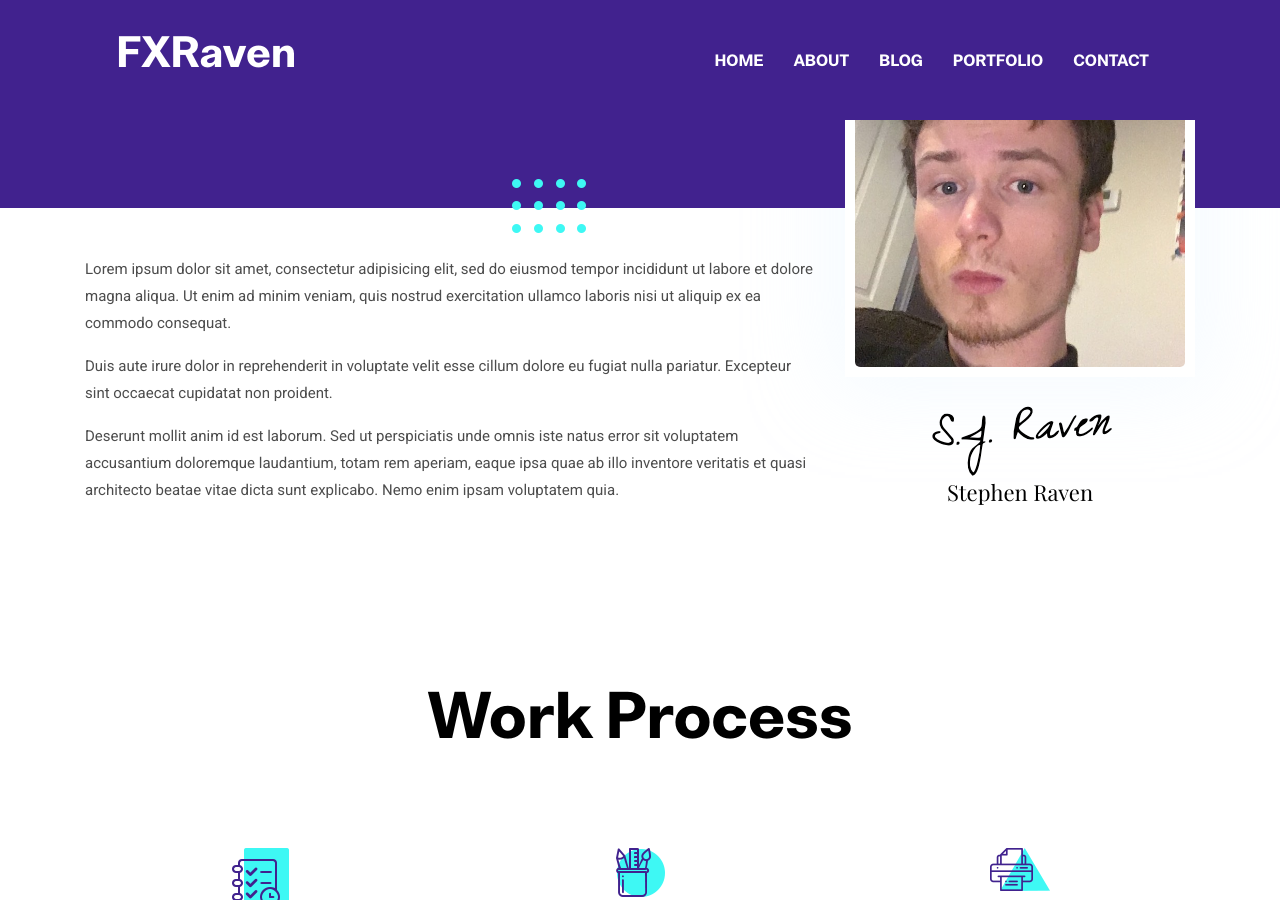
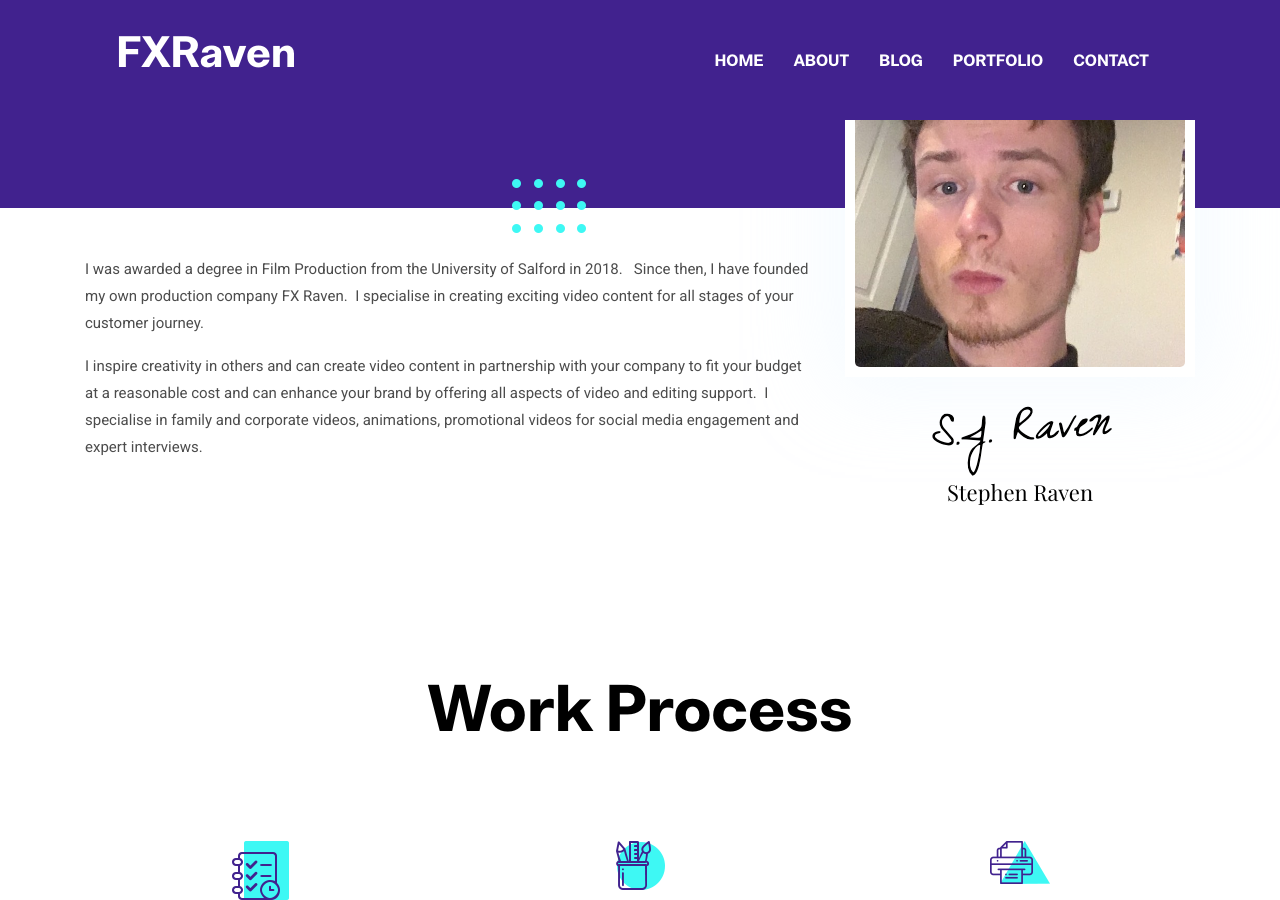
Before and after one commit to Vision-Live/FXRaven, a Jekyll site: the page built from _pages/about.md, in a window 1280 px wide and 900 px high, scrolled down 316 px. Built offline with Jekyll 4.4.1, drawn with Linux system fonts in a browser that asks for light colours.

Commit message:
Update about.md

```diff
--- a/_pages/about.md
+++ b/_pages/about.md
@@ -6,13 +6,6 @@ image: assets/images/about/author.jpg
 signature: assets/images/about/signature.png
 ---
 
-Lorem ipsum dolor sit amet, consectetur adipisicing elit, sed do eiusmod tempor incididunt ut labore et
-dolore magna aliqua. Ut enim ad minim veniam, quis nostrud exercitation ullamco laboris nisi ut aliquip ex ea
-commodo consequat.
+I was awarded a degree in Film Production from the University of Salford in 2018.   Since then, I have founded my own production company FX Raven.  I specialise in creating exciting video content for all stages of your customer journey.
 
-Duis aute irure dolor in reprehenderit in voluptate velit esse cillum dolore eu fugiat nulla pariatur.
-Excepteur sint occaecat cupidatat non proident.
-
-Deserunt mollit anim id est laborum. Sed ut perspiciatis unde omnis iste natus error sit voluptatem
-accusantium doloremque laudantium, totam rem aperiam, eaque ipsa quae ab illo inventore veritatis et quasi
-architecto beatae vitae dicta sunt explicabo. Nemo enim ipsam voluptatem quia.
+I inspire creativity in others and can create video content in partnership with your company to fit your budget at a reasonable cost and can enhance your brand by offering all aspects of video and editing support.  I specialise in family and corporate videos, animations, promotional videos for social media engagement and expert interviews.
```
